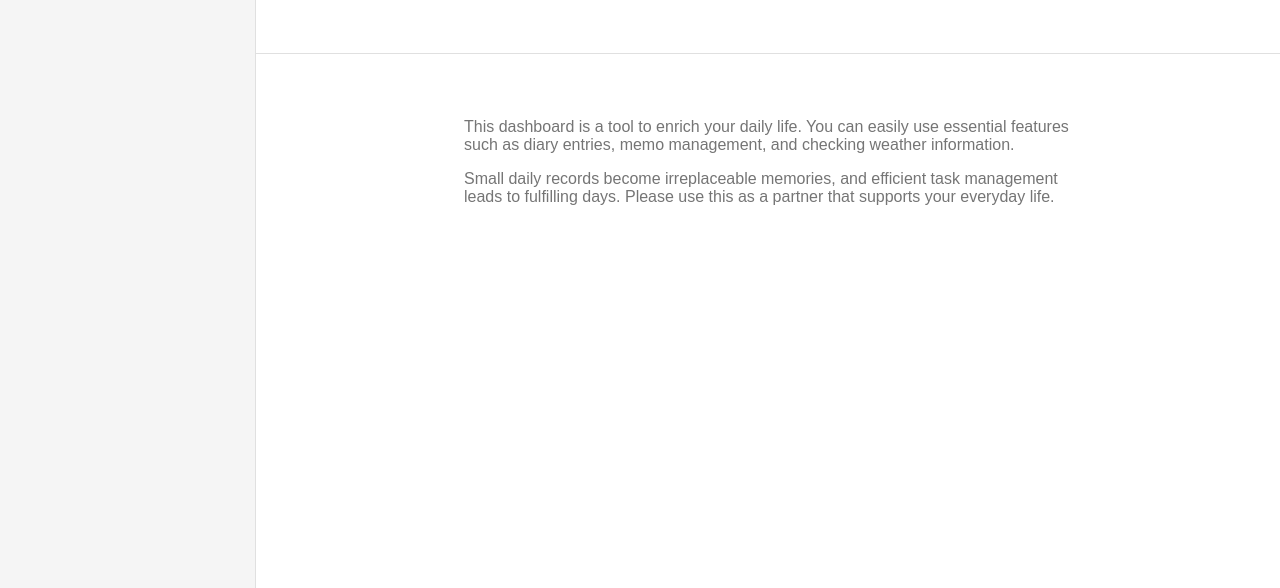
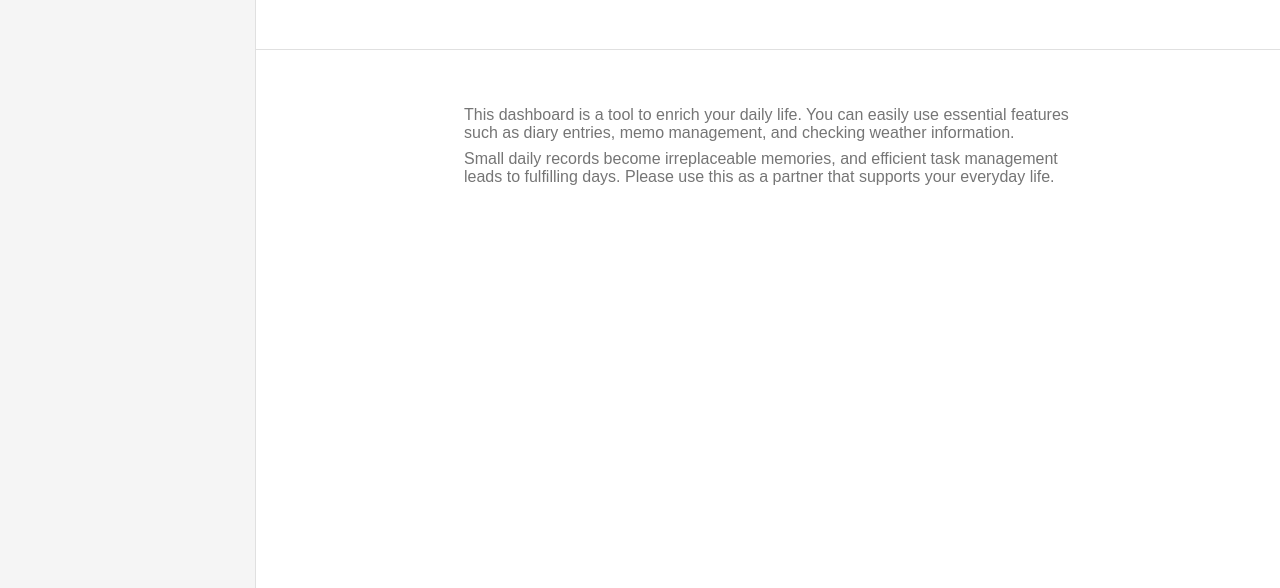
Before and after one commit to Ririka0312/HP-2, a plain HTML site: page index.html in a window 1280 px wide. Shown: the part 212-800 px from the top of the page. Drawn offline with nearby package versions, Linux system fonts and the light colour scheme.

Commit message:
style.css

```diff
--- a/style.css
+++ b/style.css
@@ -72,7 +72,7 @@ ul {
   font-size: 1.5rem;
   font-weight: 600;
   color: #2f2f2f;
-  margin-bottom: 8px;
+  margin-bottom: 4px;
 }
 .section-subtitle {
   font-size: 1.125rem;
@@ -86,7 +86,7 @@ ul {
   padding: 32px;
 }
 .section-description p {
-  margin-bottom: 16px;
+  margin-bottom: 8px;
 }
 
 /*プロフィールアイコン*/
@@ -107,5 +107,5 @@ ul {
 
 /* メッセージ */
 .section-body {
-  padding: 32px;
+  padding: 24px;
 }
```
